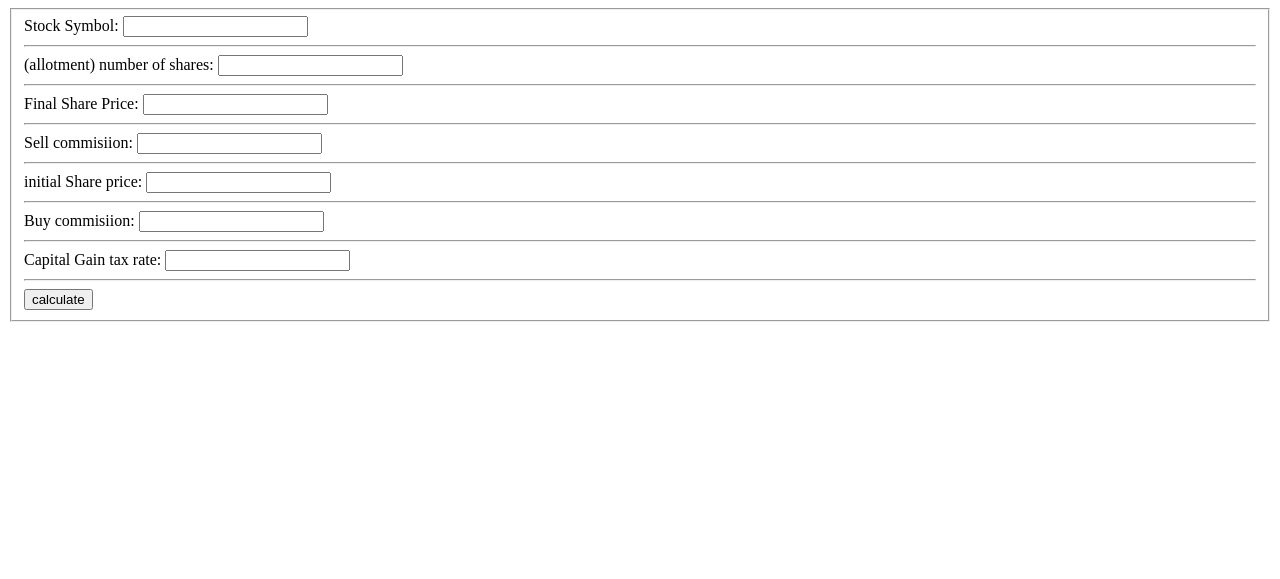
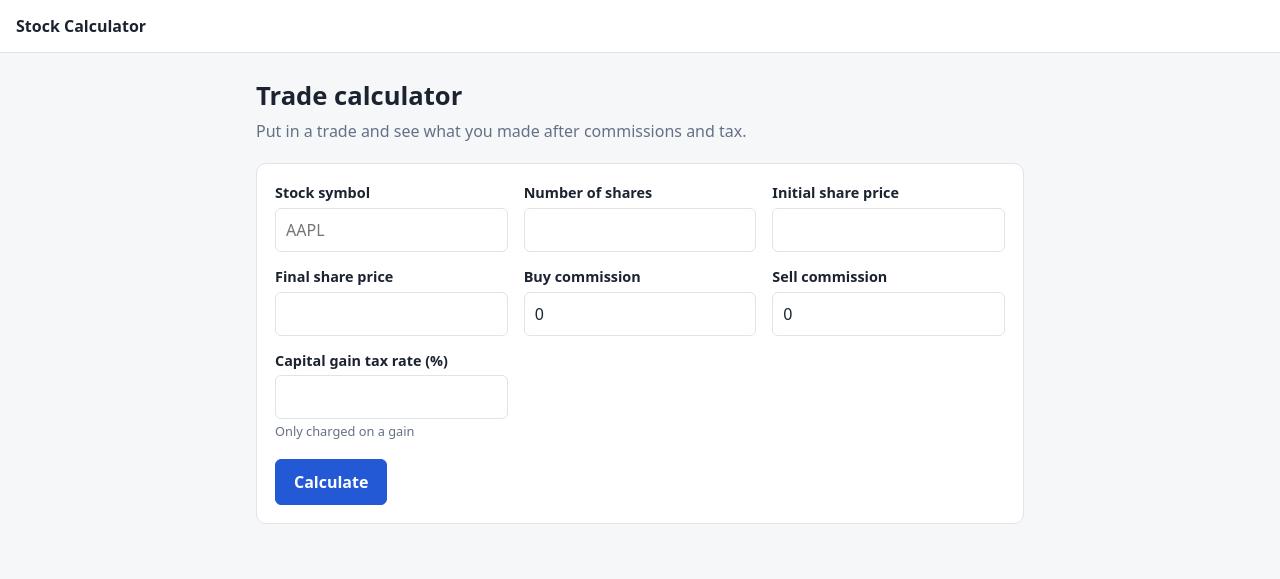
Before and after one commit to abhinavvarma7565/Stock-Calculator, a Flask app: page / in a window 1280 px wide. Shown: the top 579 px of the page. Run offline with Flask 3, Linux system fonts and the light colour scheme.

Commit message:
use calc.py, check inputs, tidy pages

```diff
--- a/app.py
+++ b/app.py
@@ -1,46 +1,90 @@
-from flask import Flask, render_template, request
+import math
+import re
 
-app = Flask(__name__);
+from flask import Flask, render_template, request, redirect, url_for
 
-@app.route("/")
-def index():
-    return render_template("index.html")
+from calc import calc
+
+app = Flask(__name__)
+
+# key, label, lowest, can it be the lowest, highest, required
+calcfields = [
+    ('allotment', 'Number of shares', 0, False, 1e9, True),
+    ('iniprice', 'Initial share price', 0, False, 1e7, True),
+    ('fnlprice', 'Final share price', 0, True, 1e7, True),
+    ('buycmm', 'Buy commission', 0, True, 1e7, True),
+    ('sellcmm', 'Sell commission', 0, True, 1e7, True),
+    ('cptlgain', 'Capital gain tax rate', 0, True, 100, True),
+]
 
 
-@app.route('/post', methods=['POST'])
-def addRegion():
-    print("I got it!")
-    stksymbol = (request.form['stksymbol'])
-    allotment = (request.form['allotment'])
-    iniprice = (request.form['iniprice'])
-    sellcmm = (request.form['sellcmm'])
-    fnlprice = (request.form['fnlprice'])
-    buycmm = (request.form['buycmm'])
-    cptlgain = (request.form['cptlgain'])
+@app.template_filter()
+def money(x):
+    x = round(float(x), 2)
+    return ('-' if x < 0 else '') + '${:,.2f}'.format(abs(x))
 
 
-
-    proceeds = int(allotment) * int(fnlprice)
-    ttlshareprice = (int(allotment) * int(iniprice))
-    cmm = int(sellcmm) + int(buycmm)
-
-    gain = float(proceeds) - float(ttlshareprice) - float(cmm)
-
-    tocg = float(cptlgain) * float(gain)
-
-    #tocg = ((int(cptlgain)/100) * (int(proceeds) - int(ttlshareprice))) + cmm
-    cost = (float(tocg)/100) + cmm + ttlshareprice
+@app.template_filter()
+def pct(x):
+    return '{:.2f}%'.format(float(x))
 
 
-
-    inter = proceeds - ttlshareprice + int(sellcmm) + int(buycmm)
-    netprft = proceeds - cost
-    roi = netprft*100 / cost
-
-    brkeven = (float(proceeds) - float(inter)) / float(allotment)
-
-    return render_template("index2.html", stksymbol=stksymbol, proceeds=proceeds, cost=cost, tocg=tocg, ttlshareprice=ttlshareprice, buycmm=buycmm, sellcmm=sellcmm, netprft=netprft, roi=roi, brkeven=brkeven)
+def getnum(form, key, label, low, lowok, high, need, errs):
+    raw = form.get(key, '').strip().replace(',', '')
+    if raw == '':
+        if need:
+            errs.append(label + ' is required')
+        return None
+    try:
+        val = float(raw)
+    except ValueError:
+        val = math.nan
+    if not math.isfinite(val):
+        errs.append(label + ' must be a number')
+        return None
+    if val < low or (val == low and not lowok):
+        errs.append('{} must be {} {:g}'.format(label, 'at least' if lowok else 'more than', low))
+        return None
+    if val > high:
+        errs.append('{} must be {:,.10g} or less'.format(label, high))
+        return None
+    return val
 
 
-if __name__=='__main__':
-    app.run(debug=True, port=8080)
+def getfields(form, fields, errs):
+    vals = {}
+    for key, label, low, lowok, high, need in fields:
+        vals[key] = getnum(form, key, label, low, lowok, high, need, errs)
+    return vals
+
+
+def getsym(form, errs):
+    sym = form.get('stksymbol', '').strip().upper()
+    if not re.fullmatch(r'[A-Z0-9.\-]{1,10}', sym):
+        errs.append('Stock symbol must be 1 to 10 letters or numbers, like AAPL or BRK-B')
+        return None
+    return sym
+
+
+@app.route('/')
+def index():
+    return render_template('index.html', form={}, errs=[])
+
+
+@app.route('/post', methods=['GET', 'POST'])
+def report():
+    if request.method == 'GET':
+        return redirect(url_for('index'))
+
+    errs = []
+    stksymbol = getsym(request.form, errs)
+    vals = getfields(request.form, calcfields, errs)
+    if errs:
+        return render_template('index.html', form=request.form, errs=errs), 400
+
+    res = calc(**vals)
+    return render_template('index2.html', stksymbol=stksymbol, **res)
+
+
+if __name__ == '__main__':
+    app.run(port=8080)
--- /dev/null
+++ b/static/style.css
@@ -0,0 +1,119 @@
+:root {
+  --bg: #f6f7f9;
+  --fg: #1c2330;
+  --muted: #667085;
+  --card: #ffffff;
+  --line: #dfe3ea;
+  --accent: #2459d6;
+  --good: #14804a;
+  --bad: #c0392b;
+}
+
+* { box-sizing: border-box; }
+
+body {
+  margin: 0;
+  background: var(--bg);
+  color: var(--fg);
+  font: 16px/1.5 system-ui, -apple-system, "Segoe UI", Roboto, sans-serif;
+}
+
+header {
+  background: var(--card);
+  border-bottom: 1px solid var(--line);
+  padding: 14px 16px;
+  display: flex;
+  flex-wrap: wrap;
+  gap: 8px 28px;
+  align-items: baseline;
+}
+.brand { font-weight: 700; color: var(--fg); text-decoration: none; }
+nav a { color: var(--muted); text-decoration: none; margin-right: 18px; }
+nav a:hover { color: var(--accent); }
+
+main { max-width: 800px; margin: 0 auto; padding: 24px 16px 56px; }
+h1 { font-size: 1.6rem; margin: 0 0 4px; }
+h2 { font-size: 1.1rem; margin: 30px 0 8px; }
+.lead { color: var(--muted); margin: 0 0 20px; }
+.sym { color: var(--muted); font-weight: 500; margin-left: 6px; }
+.note { color: var(--muted); font-size: .85rem; }
+
+form {
+  background: var(--card);
+  border: 1px solid var(--line);
+  border-radius: 10px;
+  padding: 18px;
+}
+.grid { display: grid; grid-template-columns: repeat(auto-fit, minmax(210px, 1fr)); gap: 14px 16px; }
+.field label { display: block; font-size: .9rem; font-weight: 600; margin-bottom: 4px; }
+.field small { display: block; color: var(--muted); margin-top: 3px; font-size: .8rem; }
+
+input, select {
+  width: 100%;
+  padding: 9px 10px;
+  font: inherit;
+  color: var(--fg);
+  background: #fff;
+  border: 1px solid var(--line);
+  border-radius: 6px;
+}
+input:focus-visible, select:focus-visible, button:focus-visible, .btn:focus-visible {
+  outline: 2px solid var(--accent);
+  outline-offset: 1px;
+}
+
+button, .btn {
+  display: inline-block;
+  margin: 18px 10px 0 0;
+  padding: 10px 18px;
+  font: inherit;
+  font-weight: 600;
+  color: #fff;
+  background: var(--accent);
+  border: 1px solid var(--accent);
+  border-radius: 6px;
+  cursor: pointer;
+  text-decoration: none;
+}
+.btn.alt { color: var(--accent); background: transparent; }
+
+details { margin-top: 16px; }
+summary { cursor: pointer; font-weight: 600; font-size: .9rem; }
+details .grid { margin-top: 12px; }
+
+.errs {
+  background: #fdecea;
+  border: 1px solid #f0b4ab;
+  color: #7a1d12;
+  border-radius: 8px;
+  padding: 10px 14px;
+  margin-bottom: 16px;
+}
+.errs ul { margin: 0; padding-left: 18px; }
+
+.cards { display: grid; grid-template-columns: repeat(auto-fit, minmax(210px, 1fr)); gap: 12px; margin-top: 16px; }
+.card {
+  display: flex;
+  flex-direction: column;
+  background: var(--card);
+  border: 1px solid var(--line);
+  border-radius: 10px;
+  padding: 14px 16px;
+}
+.card .label { color: var(--muted); font-size: .85rem; }
+.card .big { font-size: 1.7rem; font-weight: 700; margin: 2px 0; font-variant-numeric: tabular-nums; }
+.card .sub { color: var(--muted); font-size: .8rem; }
+.card.good .big { color: var(--good); }
+.card.bad .big { color: var(--bad); }
+
+table {
+  width: 100%;
+  border-collapse: collapse;
+  background: var(--card);
+  border: 1px solid var(--line);
+  border-radius: 10px;
+}
+td { padding: 9px 14px; border-bottom: 1px solid var(--line); }
+td:last-child { text-align: right; font-variant-numeric: tabular-nums; }
+tr:last-child td { border-bottom: 0; }
+tr.total td { font-weight: 700; }
--- /dev/null
+++ b/templates/base.html
@@ -0,0 +1,18 @@
+<!DOCTYPE html>
+<html lang="en">
+<head>
+  <meta charset="utf-8">
+  <meta name="viewport" content="width=device-width, initial-scale=1">
+  <title>{% block title %}Stock Calculator{% endblock %}</title>
+  <link rel="icon" href="data:,">
+  <link rel="stylesheet" href="{{ url_for('static', filename='style.css') }}">
+</head>
+<body>
+  <header>
+    <a class="brand" href="{{ url_for('index') }}">Stock Calculator</a>
+  </header>
+  <main>
+    {% block body %}{% endblock %}
+  </main>
+</body>
+</html>
--- a/templates/index.html
+++ b/templates/index.html
@@ -1,39 +1,24 @@
-<!DOCTYPE html>
-<html lang="en">
-  <head>
-    <meta charset="utf-8">
-    <title>HTML5 Form</title>
-  </head>
+{% extends "base.html" %}
+{% from "macros.html" import field, errors %}
+{% block body %}
+<h1>Trade calculator</h1>
+<p class="lead">Put in a trade and see what you made after commissions and tax.</p>
 
-<body>
-  <div id="contact-form">
-    <form id="contact" method="post" action="post">
-      <fieldset>
+{{ errors(errs) }}
 
-        <label for="stksymbol">Stock Symbol:</label>
-        <input type="text" name="stksymbol" id="stksymbol"><br><hr>
-
-        <label for="allotment">(allotment) number of shares:</label>
-        <input type="text" name="allotment" id="allotment"><br><hr>
-
-        <label for="final price">Final Share Price:</label>
-        <input type="text" name="fnlprice" id="fnlprice"><br><hr>
-
-        <label for="sellcmm">Sell commisiion:</label>
-        <input type="text" name="sellcmm" id="sellcmm"><br><hr>
-
-        <label for="iniprice">initial Share price:</label>
-        <input type="text" name="iniprice" id="iniprice"><br><hr>
-
-        <label for="buycmm">Buy commisiion:</label>
-        <input type="text" name="buycmm" id="buycmm"><br><hr>
-
-        <label for="cptlgain">Capital Gain tax rate:</label>
-        <input type="text" name="cptlgain" id="cptlgain"><br><hr>
-
-        <input type="submit" name="submit" id="submit" value="calculate" />
-      </fieldset>
-    </form>
-  </div><!-- /end #contact-form -->
-</body>
-</html>
+<form method="post" action="{{ url_for('report') }}">
+  <div class="grid">
+    <div class="field">
+      <label for="stksymbol">Stock symbol</label>
+      <input type="text" name="stksymbol" id="stksymbol" value="{{ form.get('stksymbol', '') }}" placeholder="AAPL" maxlength="10" required>
+    </div>
+    {{ field(form, 'allotment', 'Number of shares') }}
+    {{ field(form, 'iniprice', 'Initial share price') }}
+    {{ field(form, 'fnlprice', 'Final share price') }}
+    {{ field(form, 'buycmm', 'Buy commission', '0') }}
+    {{ field(form, 'sellcmm', 'Sell commission', '0') }}
+    {{ field(form, 'cptlgain', 'Capital gain tax rate (%)', hint='Only charged on a gain') }}
+  </div>
+  <button type="submit">Calculate</button>
+</form>
+{% endblock %}
--- /dev/null
+++ b/templates/macros.html
@@ -0,0 +1,17 @@
+{% macro errors(errs) %}
+{% if errs %}
+<div class="errs" role="alert">
+  <ul>
+    {% for e in errs %}<li>{{ e }}</li>{% endfor %}
+  </ul>
+</div>
+{% endif %}
+{% endmacro %}
+
+{% macro field(form, name, label, default='', hint='', min='0') %}
+<div class="field">
+  <label for="{{ name }}">{{ label }}</label>
+  <input type="number" name="{{ name }}" id="{{ name }}" value="{{ form.get(name, default) }}" step="any" min="{{ min }}" inputmode="decimal" required>
+  {% if hint %}<small>{{ hint }}</small>{% endif %}
+</div>
+{% endmacro %}
```
Also changed, not shown: templates/index2.html (+32 -71 lines), README.md.
